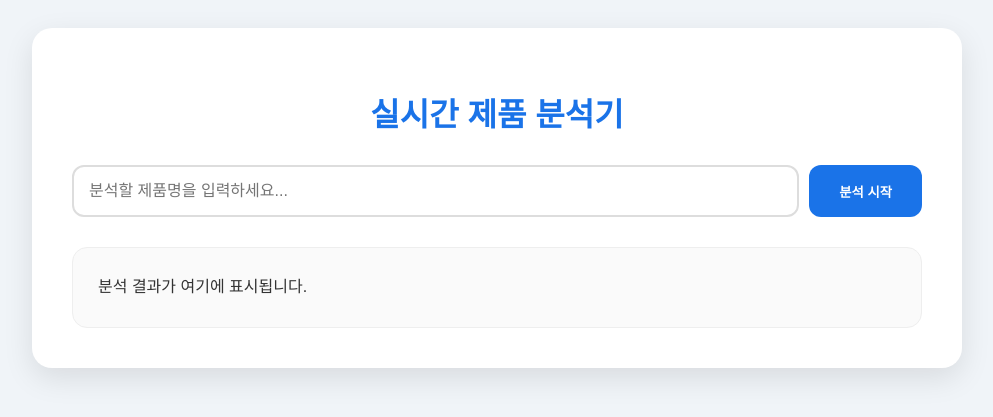
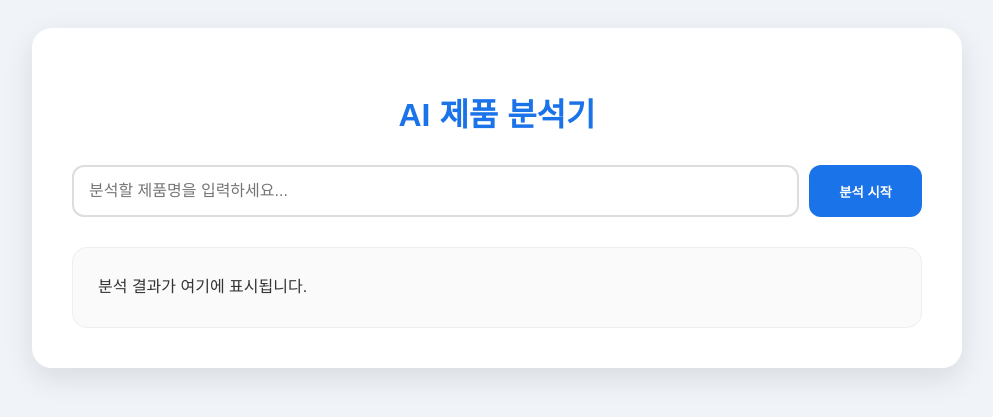
Before and after one commit to qjootkar1/-, a FastAPI app: page / in a window 1280 px wide. Shown: the top 417 px of the page, without its empty margins (143-1136 px from the left). Run offline with FastAPI, Linux system fonts and the light colour scheme.

Commit message:
Change title from '실시간 제품 분석기' to 'AI 제품 분석기'

```diff
--- a/templates/index.html
+++ b/templates/index.html
@@ -2,7 +2,7 @@
 <html lang="ko">
 <head>
     <meta charset="UTF-8">
-    <title>실시간 제품 분석기</title>
+    <title>AI 제품 분석기</title>
     <style>
         body { font-family: 'Pretendard', sans-serif; background: #f0f4f8; padding: 20px; color: #333; }
         .container { max-width: 850px; margin: 0 auto; background: #fff; padding: 40px; border-radius: 20px; box-shadow: 0 10px 30px rgba(0,0,0,0.1); }
@@ -16,7 +16,7 @@
 </head>
 <body>
     <div class="container">
-        <h1 class="title"> 실시간 제품 분석기</h1>
+        <h1 class="title"> AI 제품 분석기</h1>
         <div class="input-group">
             <input type="text" id="pName" placeholder="분석할 제품명을 입력하세요...">
             <button onclick="runAnalysis()">분석 시작</button>
```
